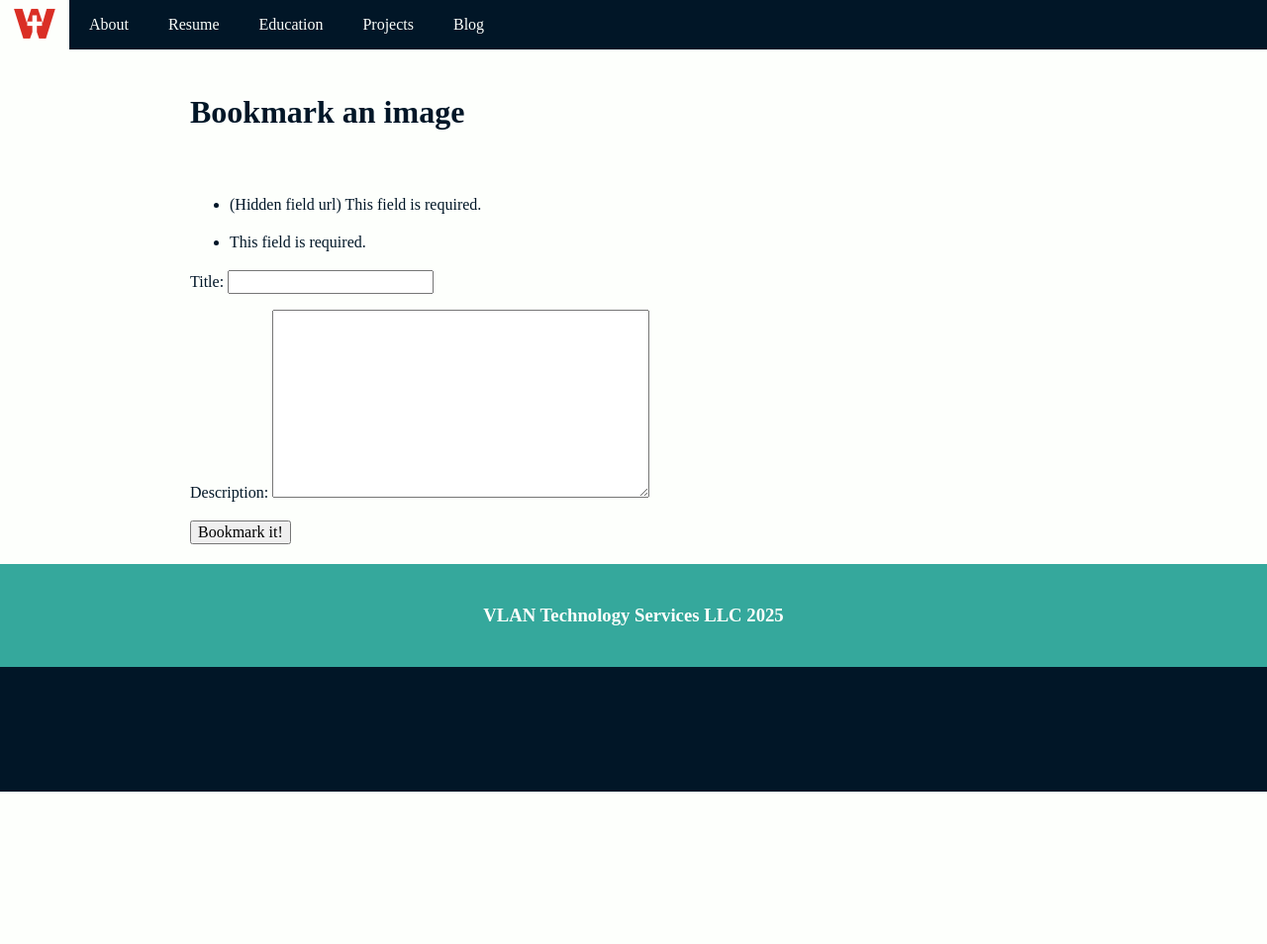
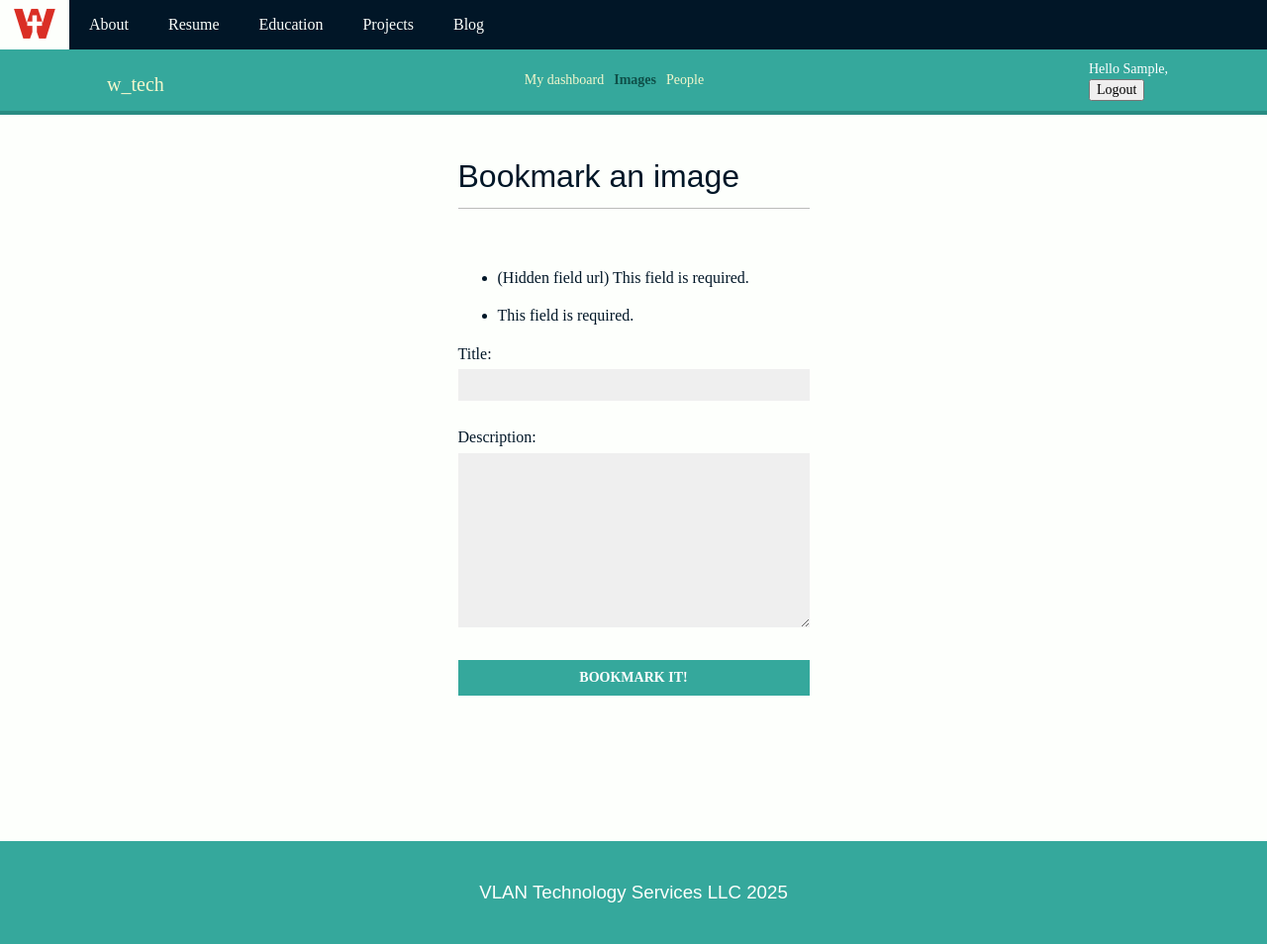
Before and after one commit to wielandtech/w_tech, a Django app: page /images/create/ in a window 1280 px wide. Shown: the whole page at 99% size. Before the commit the page ends 800 px from the top, so only its background shows below. Run offline with Django 5.2, Linux system fonts and the light colour scheme; the visitor is signed in with stand-in values (Sample User, id 1); some web fonts are replaced.

Commit message:
use account's css

```diff
--- a/wielandtech/images/templates/images/base.html
+++ b/wielandtech/images/templates/images/base.html
@@ -1,15 +1,55 @@
 {% extends "core/base.html" %}
 {% load static %}
 {% block extra_css %}
+<link href="{% static 'css/account.css' %}" rel="stylesheet" />
 {% endblock %}
 
 {% block title %}WielandTech Image Board{% endblock %}
 
 {% block content %}
-<div class="content">
-    <div class="images">
-        {% block images_content %}
-        {% endblock %}
+    <div class="account">
+        <div id="header">
+            <span class="logo">w_tech</span>
+            {% if request.user.is_authenticated %}
+                <ul class="menu">
+                    <li {% if section == "dashboard" %}class="selected"{% endif %}>
+                        <a href="{% url "account:dashboard" %}">My dashboard</a>
+                    </li>
+                    <li {% if section == "images" %}class="selected"{% endif %}>
+                        <a href="{% url "images:list" %}">Images</a>
+                    </li>
+                    <li {% if section == "people" %}class="selected"{% endif %}>
+                        <a href="#">People</a>
+                    </li>
+                </ul>
+            {% endif %}
+            <span class="user">
+            {% if request.user.is_authenticated %}
+                Hello {{ request.user.first_name }},
+                <form action="{% url 'logout' %}" method="post">
+                    {% csrf_token %}
+                    <button type="submit">Logout</button>
+                </form>
+            {% else %}
+                <a href="{% url "login" %}">Log-in</a>
+            {% endif %}
+            </span>
+        </div>
+        {% if messages %}
+            <ul class="messages">
+                {% for message in messages %}
+                    <li class="{{ message.tags }}">
+                        {{ message|safe }}
+                        <a href="#" class="close">x</a>
+                    </li>
+                {% endfor %}
+            </ul>
+        {% endif %}
+        <div class="content">
+            <div class="images">
+                {% block images_content %}
+                {% endblock %}
+            </div>
+        </div>
     </div>
-</div>
 {% endblock %}
```
